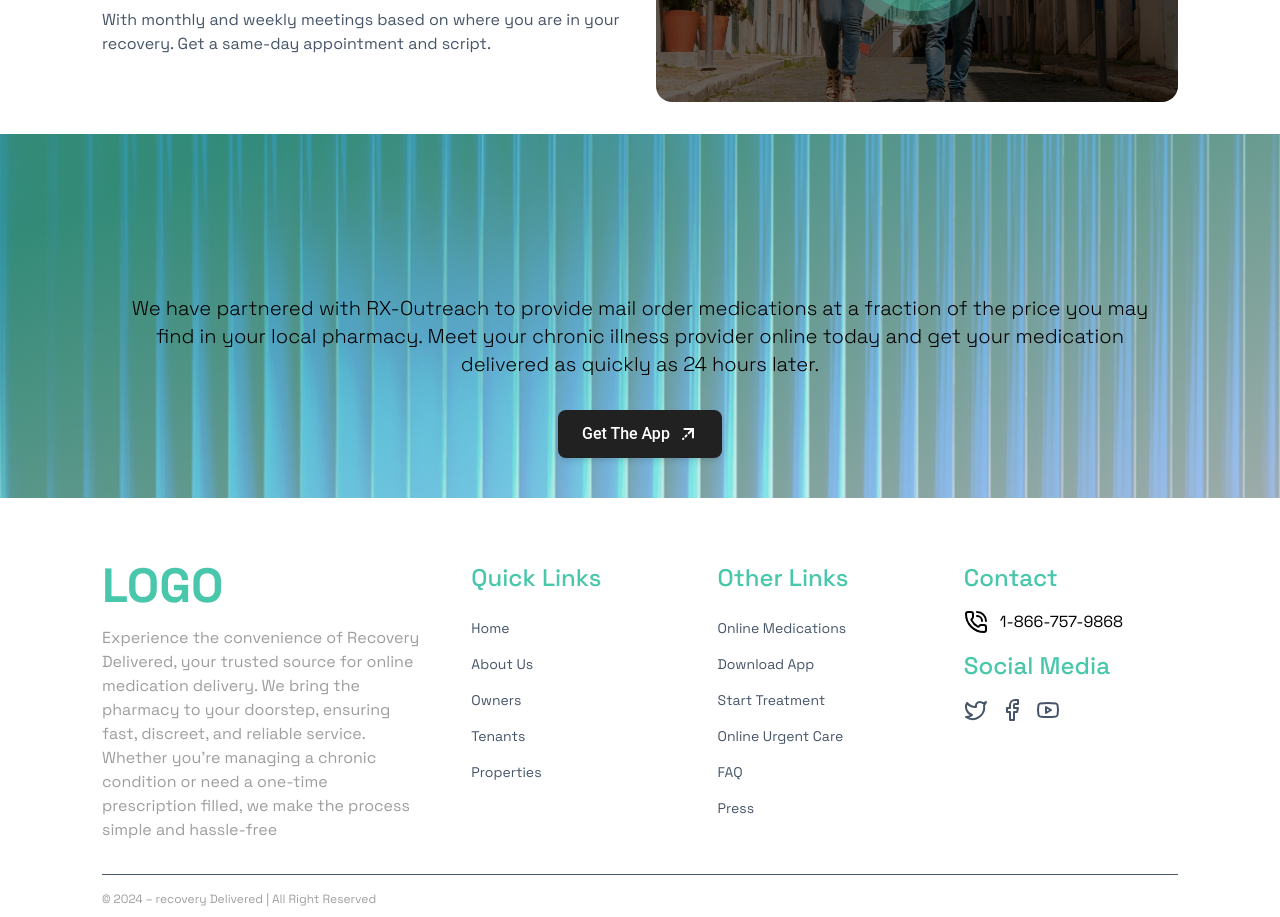
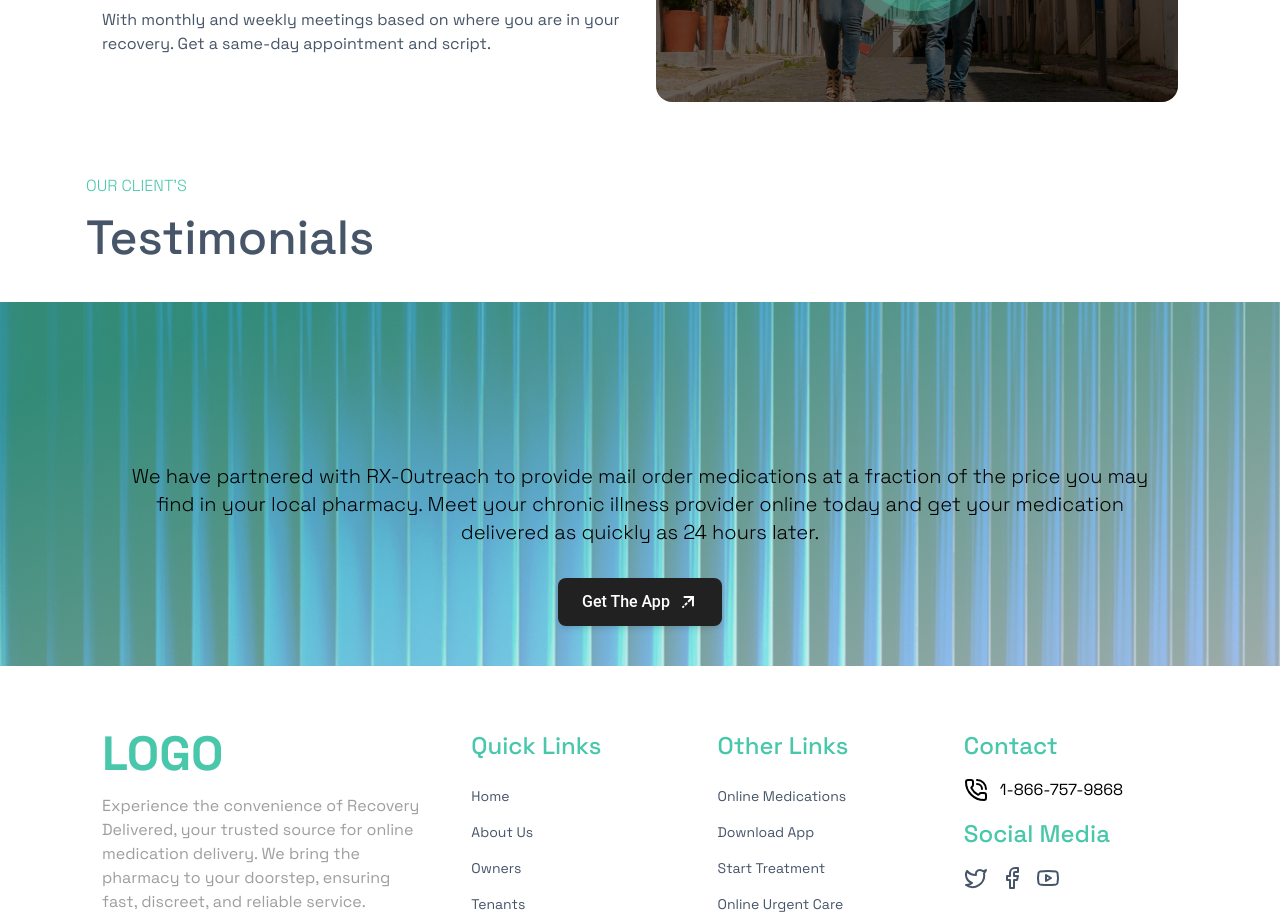
Before and after one commit to mohsinparvi/ropstam-task, a React (Vite) app: page / in a window 1280 px wide. Shown: the part 1440-2357 px from the top of the page. Built offline with nearby package versions, Linux system fonts and the light colour scheme.

Commit message:
feat: add TestimonialsSection component and integrate it into the Home page layout

```diff
--- a/src/components/pages/home/testimonials-section.tsx
+++ b/src/components/pages/home/testimonials-section.tsx
@@ -1,9 +1,18 @@
-import React from 'react'
+import Heading from "../../common/heading";
 
 const TestimonialsSection = () => {
   return (
-    <div>TestimonialsSection</div>
-  )
-}
+    <section>
+      <div className="container mx-auto py-10 px-4">
+        <div className="space-y-4">
+          <p className="text-primary text-base font-thin uppercase">
+            Our Client’s
+          </p>
+          <Heading>Testimonials</Heading>
+        </div>
+      </div>
+    </section>
+  );
+};
 
-export default TestimonialsSection
+export default TestimonialsSection;
--- a/src/page/home.tsx
+++ b/src/page/home.tsx
@@ -2,6 +2,7 @@ import GetAppSection from "../components/pages/home/get-app-section";
 import HeroSection from "../components/pages/home/hero-section";
 import SectionOne from "../components/pages/home/section-one";
 import SectionTwo from "../components/pages/home/section-two";
+import TestimonialsSection from "../components/pages/home/testimonials-section";
 
 const Home = () => {
   return (
@@ -9,6 +10,7 @@ const Home = () => {
       <HeroSection />
       <SectionOne />
       <SectionTwo />
+      <TestimonialsSection />
       <GetAppSection />
     </>
   );
```
